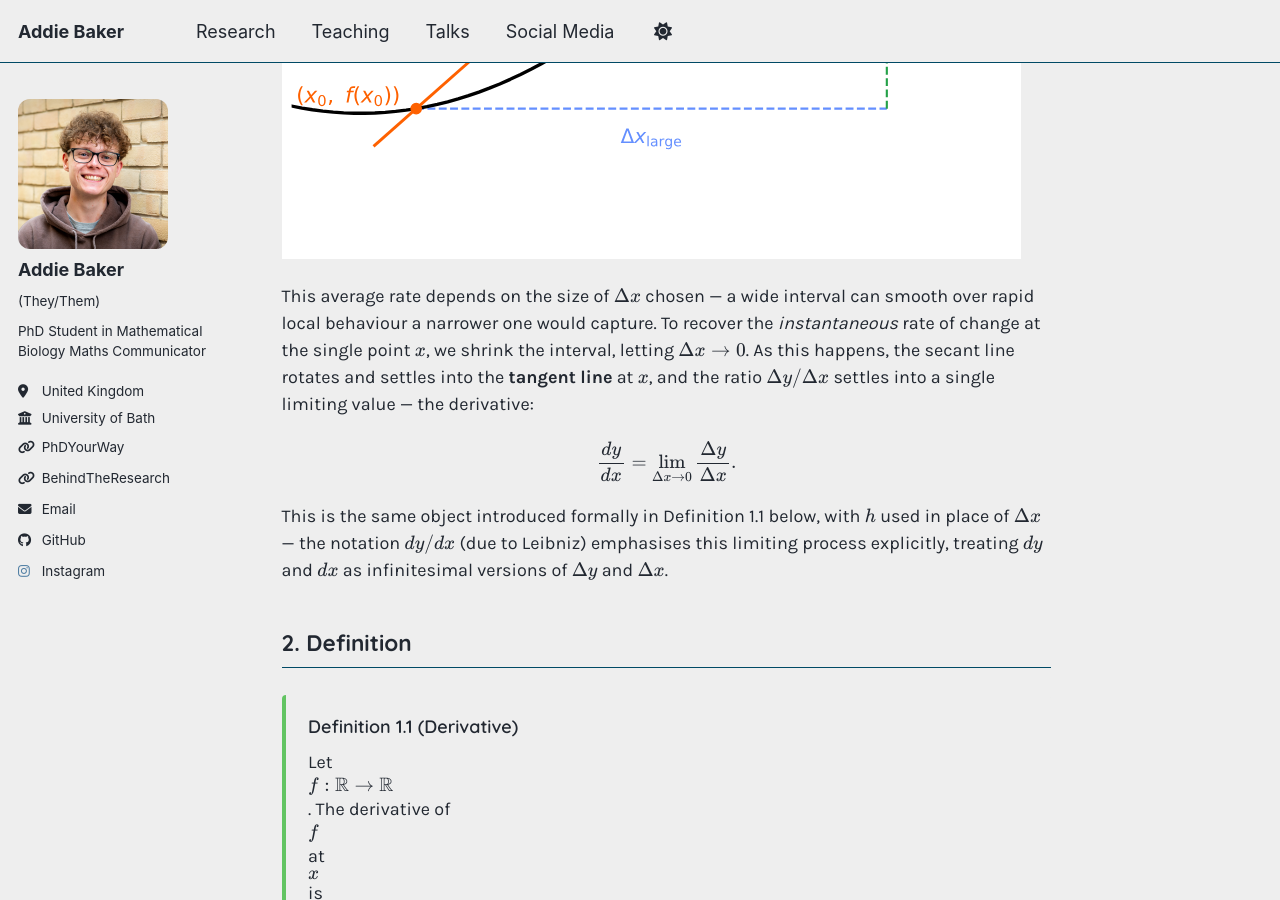
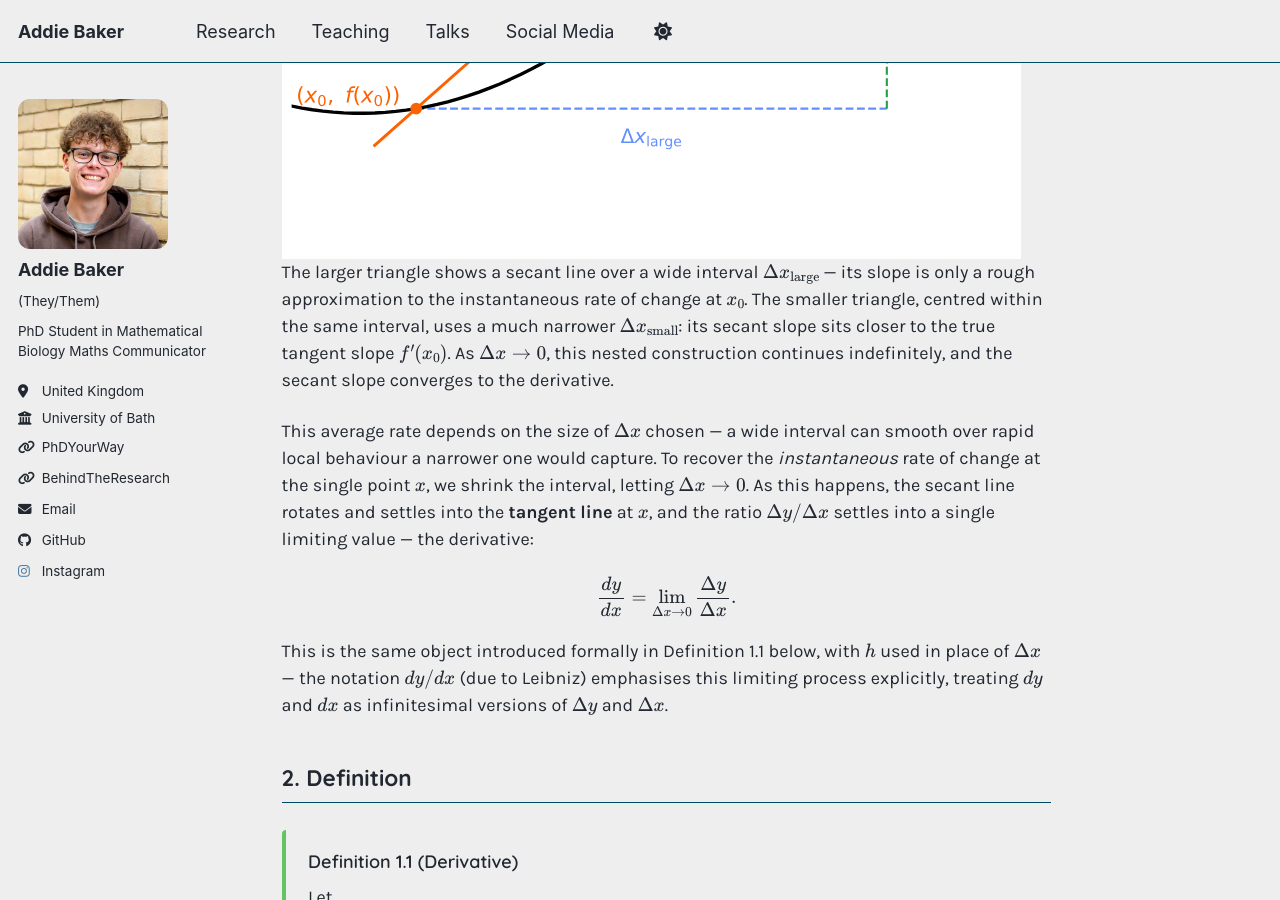
Before and after one commit to addie-02/addie-02.github.io, a Jekyll site: the page built from _lessons/01-derivatives.md, in a window 1280 px wide and 900 px high, scrolled down 1173 px. Built offline with Jekyll 4.4.1, drawn with Linux system fonts in a browser that asks for light colours; a script bundle is joined from its source files by our own code; library files that are not in the unit come from our copies.

Commit message:
Revise diagram and explanation for derivatives
Updated the diagram and explanation for the derivative concept to clarify the relationship between secant and tangent lines.

```diff
--- a/_lessons/01-derivatives.md
+++ b/_lessons/01-derivatives.md
@@ -26,7 +26,12 @@ $$
 
 which is exactly the slope of the straight line (the secant) joining the two points $(x, f(x))$ and $(x + \Delta x, f(x + \Delta x))$ on the curve.
 
-<img src="{{ site.baseurl }}/images/lessons/fig1.svg" alt="Diagram showing dy/dx as the limit of Delta y over Delta x as Delta x approaches zero" style="max-width:100%;">
+<div class="figure-with-text">
+  <img src="{{ site.baseurl }}/images/lessons/fig1.svg" alt="Diagram showing nested large and small Delta x secant triangles converging toward the tangent line">
+  <div class="figure-explanation">
+    <p>The larger triangle shows a secant line over a wide interval $\Delta x_{\text{large}}$ — its slope is only a rough approximation to the instantaneous rate of change at $x_0$. The smaller triangle, centred within the same interval, uses a much narrower $\Delta x_{\text{small}}$: its secant slope sits closer to the true tangent slope $f'(x_0)$. As $\Delta x \to 0$, this nested construction continues indefinitely, and the secant slope converges to the derivative.</p>
+  </div>
+</div>
 
 This average rate depends on the size of $\Delta x$ chosen — a wide interval can smooth over rapid local behaviour a narrower one would capture. To recover the *instantaneous* rate of change at the single point $x$, we shrink the interval, letting $\Delta x \to 0$. As this happens, the secant line rotates and settles into the **tangent line** at $x$, and the ratio $\Delta y / \Delta x$ settles into a single limiting value — the derivative:
 
```
